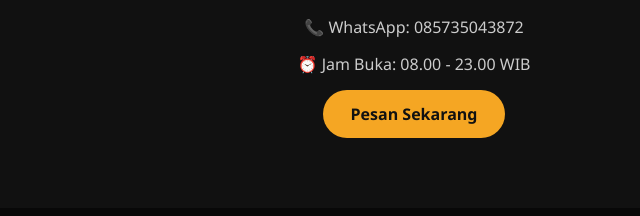
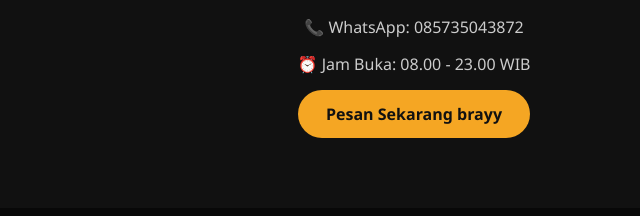
Before and after one commit to afton367-hub/Produk, a plain HTML site: page index.html in a window 1280 px wide. Shown: the part 6383-6599 px from the top of the page, without its empty margins (226-866 px from the left). Drawn offline with Linux system fonts and the light colour scheme.

Commit message:
Update index.html
menambahkan kalimat

```diff
--- a/index.html
+++ b/index.html
@@ -135,7 +135,7 @@
 
         <a href="https://wa.me/6285735043872"
            class="btn" target="_blank">
-            Pesan Sekarang
+            Pesan Sekarang brayy
         </a>
     </section>
 
```
